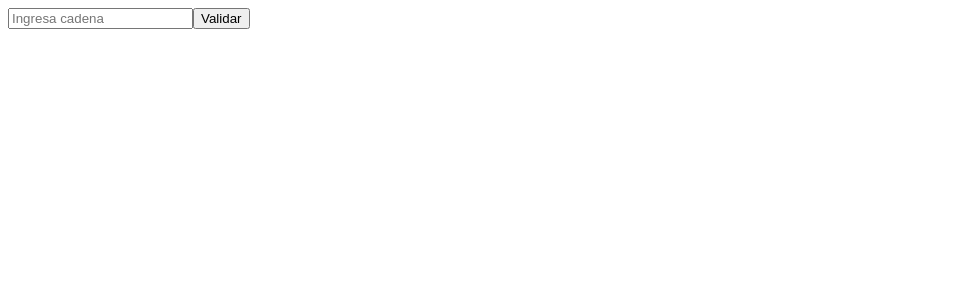
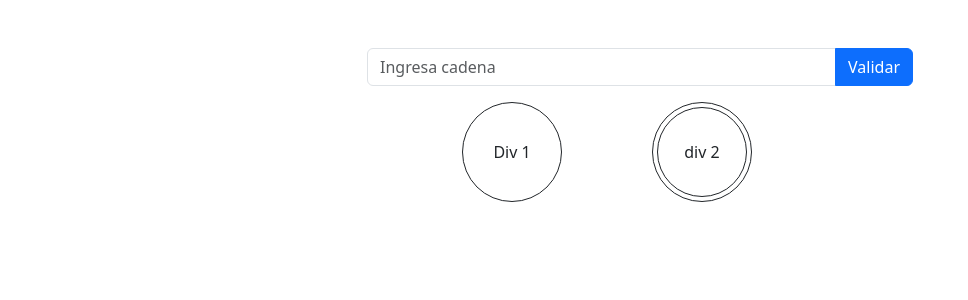
Before and after one commit to HiramZednem/CUMCValidator, an Angular app: page / in a window 1280 px wide. Shown: the top 300 px of the page, without its empty margins (0-968 px from the left). Built offline with nearby package versions, Linux system fonts and the light colour scheme.

Commit message:
Cascaron front

```diff
--- a/src/app/app.component.html
+++ b/src/app/app.component.html
@@ -1,4 +1,29 @@
+<div class="container">
+    <div class="row justify-content-center">
+      <div class="col-md-6">
+        <div class="input-group mb-3 pt-5">
+          <input type="text" [(ngModel)]="inputText" placeholder="Ingresa cadena" class="form-control">
+          <button type="button" class="btn btn-primary" (click)="onClick()">Validar</button>
+        </div>
+      </div>
+    </div>
 
-<!-- app.component.html -->
-<input type="text" [(ngModel)]="inputText" placeholder="Ingresa cadena">
-<button (click)="onClick()">Validar</button>
+
+
+
+    <div class="row justify-content-center">
+        <div class="col-md-2">
+            <div class="rounded-circle bg-white border border-dark text-dark d-flex justify-content-center align-items-center" style="height: 100px; width: 100px;">Div 1</div>
+          </div>
+
+
+
+          <div class="col-md-2">
+            <div class="rounded-circle bg-white border border-dark text-dark d-flex justify-content-center align-items-center" style="height: 100px; width: 100px;">
+                <div class="rounded-circle bg-white border border-dark text-dark d-flex justify-content-center align-items-center position-absolute" style="height: 90px; width: 90px; margin: auto;"> div 2</div>
+            </div>
+          </div>
+    </div>
+
+
+  </div>
--- a/src/app/app.component.ts
+++ b/src/app/app.component.ts
@@ -3,7 +3,6 @@ import { Component } from '@angular/core';
 @Component({
   selector: 'app-root',
   templateUrl: './app.component.html',
-  styleUrls: ['./app.component.css']
 })
 export class AppComponent {
   title = 'CUMCValidator';
--- a/src/index.html
+++ b/src/index.html
@@ -6,6 +6,7 @@
   <base href="/">
   <meta name="viewport" content="width=device-width, initial-scale=1">
   <link rel="icon" type="image/x-icon" href="favicon.ico">
+  <link href="https://cdn.jsdelivr.net/npm/bootstrap@5.3.3/dist/css/bootstrap.min.css" rel="stylesheet" integrity="sha384-QWTKZyjpPEjISv5WaRU9OFeRpok6YctnYmDr5pNlyT2bRjXh0JMhjY6hW+ALEwIH" crossorigin="anonymous">
 </head>
 <body>
   <app-root></app-root>
```
Also changed, not shown: src/app/app.component.css (deleted).
